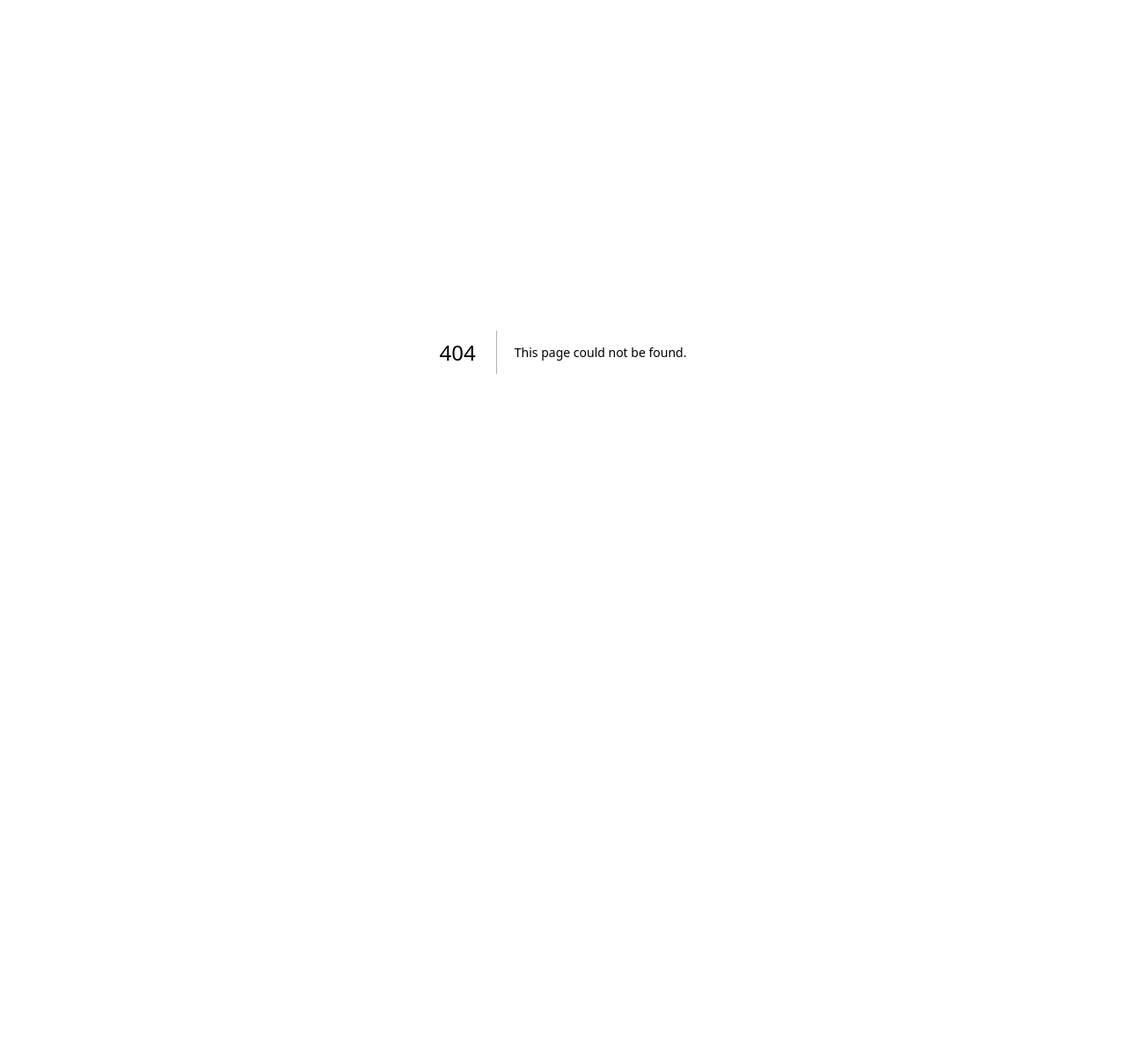
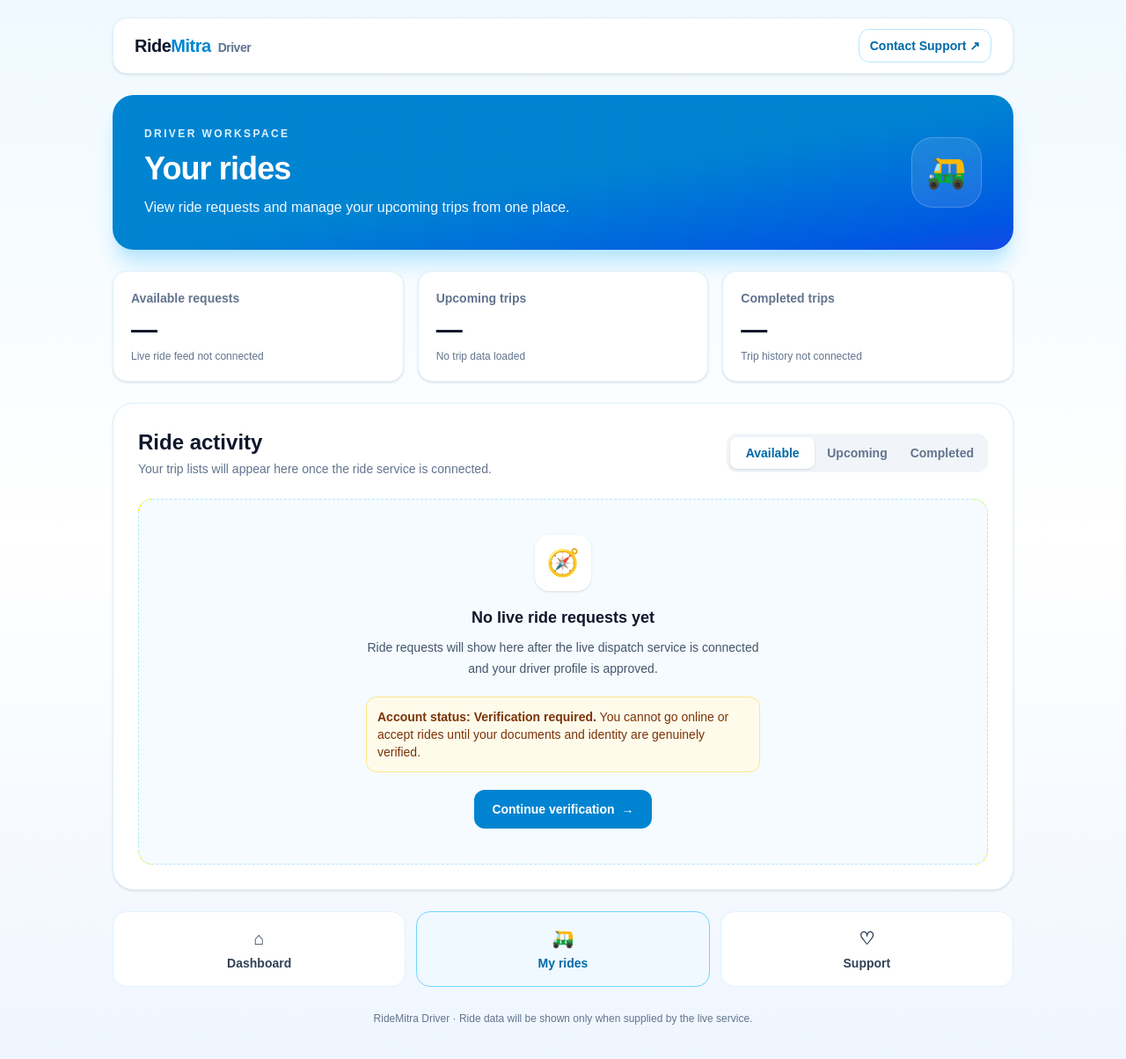
Before and after one commit to mintuvanga/ridemitra, a Next.js app: page /driver/rides in a window 1280 px wide. Before the commit this address had no page. Shown: the top 1204 px of the page at 88% size. Before the commit the page ends 800 px from the top, so only its background shows below. Built offline with nearby package versions, Linux system fonts and the light colour scheme.

Commit message:
Add driver rides page

```diff
--- /dev/null
+++ b/src/app/driver/rides/page.tsx
@@ -0,0 +1,60 @@
+"use client";
+
+import Link from "next/link";
+import { useState } from "react";
+
+export default function DriverRidesPage() {
+  const [tab, setTab] = useState<"available" | "upcoming" | "completed">("available");
+
+  return (
+    <main className="min-h-screen bg-gradient-to-b from-sky-50 via-white to-blue-50 px-4 py-5 text-slate-900 sm:px-6">
+      <div className="mx-auto max-w-5xl">
+        <header className="flex items-center justify-between gap-3 rounded-2xl border border-sky-100 bg-white px-4 py-3 shadow-sm sm:px-6">
+          <Link href="/driver" className="text-xl font-black tracking-tight">Ride<span className="text-sky-600">Mitra</span><span className="ml-2 text-sm font-semibold text-slate-500">Driver</span></Link>
+          <Link href="/support" className="rounded-xl border border-sky-200 px-3 py-2 text-sm font-bold text-sky-700 hover:bg-sky-50">Contact Support ↗</Link>
+        </header>
+
+        <section className="mt-6 overflow-hidden rounded-3xl bg-gradient-to-br from-sky-600 via-sky-600 to-blue-700 p-6 text-white shadow-xl shadow-sky-200 sm:p-9">
+          <div className="flex flex-col justify-between gap-5 sm:flex-row sm:items-center">
+            <div>
+              <p className="text-xs font-bold uppercase tracking-[0.2em] text-sky-100">Driver workspace</p>
+              <h1 className="mt-3 text-3xl font-black tracking-tight sm:text-4xl">Your rides</h1>
+              <p className="mt-3 max-w-xl text-sm leading-6 text-sky-50 sm:text-base">View ride requests and manage your upcoming trips from one place.</p>
+            </div>
+            <div className="flex h-20 w-20 shrink-0 items-center justify-center self-start rounded-3xl border border-white/20 bg-white/10 text-4xl sm:self-auto" aria-hidden="true">🛺</div>
+          </div>
+        </section>
+
+        <section className="mt-6 grid gap-4 sm:grid-cols-3">
+          <div className="rounded-2xl border border-sky-100 bg-white p-5 shadow-sm"><p className="text-sm font-semibold text-slate-500">Available requests</p><p className="mt-2 text-3xl font-black">—</p><p className="mt-1 text-xs text-slate-500">Live ride feed not connected</p></div>
+          <div className="rounded-2xl border border-sky-100 bg-white p-5 shadow-sm"><p className="text-sm font-semibold text-slate-500">Upcoming trips</p><p className="mt-2 text-3xl font-black">—</p><p className="mt-1 text-xs text-slate-500">No trip data loaded</p></div>
+          <div className="rounded-2xl border border-sky-100 bg-white p-5 shadow-sm"><p className="text-sm font-semibold text-slate-500">Completed trips</p><p className="mt-2 text-3xl font-black">—</p><p className="mt-1 text-xs text-slate-500">Trip history not connected</p></div>
+        </section>
+
+        <section className="mt-6 rounded-3xl border border-sky-100 bg-white p-5 shadow-sm sm:p-7">
+          <div className="flex flex-col gap-4 sm:flex-row sm:items-center sm:justify-between">
+            <div><h2 className="text-2xl font-black">Ride activity</h2><p className="mt-1 text-sm text-slate-500">Your trip lists will appear here once the ride service is connected.</p></div>
+            <div className="grid grid-cols-3 rounded-xl bg-slate-100 p-1 text-xs font-bold sm:text-sm">
+              {([["available", "Available"], ["upcoming", "Upcoming"], ["completed", "Completed"]] as const).map(([key, label]) => <button key={key} type="button" onClick={() => setTab(key)} className={`rounded-lg px-3 py-2 transition ${tab === key ? "bg-white text-sky-700 shadow-sm" : "text-slate-500 hover:text-slate-800"}`}>{label}</button>)}
+            </div>
+          </div>
+
+          <div className="mt-6 rounded-2xl border border-dashed border-sky-200 bg-sky-50/70 px-5 py-10 text-center">
+            <div className="mx-auto flex h-16 w-16 items-center justify-center rounded-2xl bg-white text-3xl shadow-sm" aria-hidden="true">{tab === "available" ? "🧭" : tab === "upcoming" ? "🗓️" : "🧾"}</div>
+            <h3 className="mt-4 text-lg font-extrabold">{tab === "available" ? "No live ride requests yet" : tab === "upcoming" ? "No upcoming trips" : "No completed trips to show"}</h3>
+            <p className="mx-auto mt-2 max-w-md text-sm leading-6 text-slate-600">{tab === "available" ? "Ride requests will show here after the live dispatch service is connected and your driver profile is approved." : tab === "upcoming" ? "Trips you accept will appear here when booking and dispatch are connected." : "Completed ride history will appear here when trip tracking is connected."}</p>
+            <div className="mx-auto mt-5 max-w-md rounded-xl border border-amber-200 bg-amber-50 p-3 text-left text-sm leading-5 text-amber-900"><strong>Account status: Verification required.</strong> You cannot go online or accept rides until your documents and identity are genuinely verified.</div>
+            <Link href="/driver/documents" className="mt-5 inline-flex items-center justify-center rounded-xl bg-sky-600 px-5 py-3 text-sm font-extrabold text-white transition hover:bg-sky-700">Continue verification <span className="ml-2" aria-hidden="true">→</span></Link>
+          </div>
+        </section>
+
+        <nav className="mt-6 grid grid-cols-3 gap-3" aria-label="Driver navigation">
+          <Link href="/driver" className="rounded-2xl border border-sky-100 bg-white p-4 text-center text-sm font-bold text-slate-700 hover:border-sky-300 hover:bg-sky-50"><span className="block text-xl">⌂</span><span className="mt-1 block">Dashboard</span></Link>
+          <Link href="/driver/rides" aria-current="page" className="rounded-2xl border border-sky-300 bg-sky-50 p-4 text-center text-sm font-bold text-sky-700"><span className="block text-xl">🛺</span><span className="mt-1 block">My rides</span></Link>
+          <Link href="/support" className="rounded-2xl border border-sky-100 bg-white p-4 text-center text-sm font-bold text-slate-700 hover:border-sky-300 hover:bg-sky-50"><span className="block text-xl">♡</span><span className="mt-1 block">Support</span></Link>
+        </nav>
+        <footer className="py-7 text-center text-xs text-slate-500">RideMitra Driver · Ride data will be shown only when supplied by the live service.</footer>
+      </div>
+    </main>
+  );
+}
```
